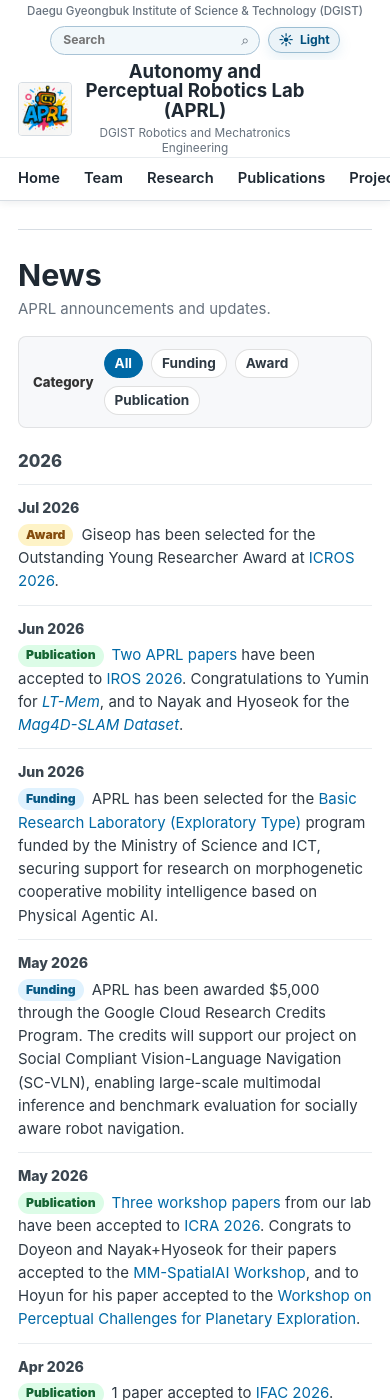
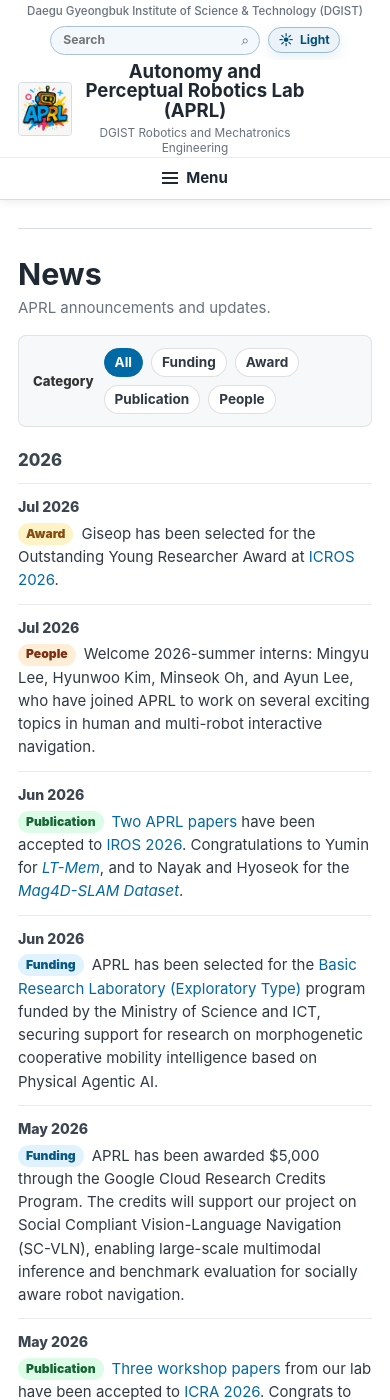
Before and after one commit to team-aprl/team-aprl.github.io, a Jekyll site: the page built from news.html, in a window 390 px wide and 1400 px high. Built offline with Jekyll 4.4.1, drawn with Linux system fonts in a browser that asks for light colours.

Commit message:
Add mobile nav menu and people news filter

```diff
--- a/_includes/header.html
+++ b/_includes/header.html
@@ -21,7 +21,11 @@
       <a class="lab-title-link" href="{{ '/' | relative_url }}"><strong>Autonomy and Perceptual Robotics Lab (APRL)</strong><small>DGIST Robotics and Mechatronics Engineering</small></a>
     </div>
   </div>
-  <nav class="header-inner primary-nav" aria-label="Primary navigation">
+  <button class="header-inner nav-toggle" type="button" aria-expanded="false" aria-controls="primary-navigation">
+    <span class="nav-toggle-icon" aria-hidden="true"></span>
+    <span>Menu</span>
+  </button>
+  <nav class="header-inner primary-nav" id="primary-navigation" aria-label="Primary navigation">
     <a href="{{ '/' | relative_url }}">Home</a>
     <a href="{{ '/team.html' | relative_url }}">Team</a>
     <a href="{{ '/research.html' | relative_url }}">Research</a>
--- a/_layouts/default.html
+++ b/_layouts/default.html
@@ -19,6 +19,7 @@
     <script src="{{ '/lightbox.js?v=20260619-publication-figure' | relative_url }}"></script>
     <script src="{{ '/theme-toggle.js?v=20260626' | relative_url }}"></script>
     <script src="{{ '/header-stickiness.js?v=20260626' | relative_url }}"></script>
+    <script src="{{ '/nav-toggle.js?v=20260627' | relative_url }}"></script>
     <script src="{{ '/site-search.js?v=20260626' | relative_url }}"></script>
   </body>
 </html>
--- /dev/null
+++ b/nav-toggle.js
@@ -0,0 +1,27 @@
+(function () {
+  const button = document.querySelector(".nav-toggle");
+  const nav = document.querySelector("#primary-navigation");
+  const mobileQuery = window.matchMedia("(max-width: 640px)");
+  if (!button || !nav) return;
+
+  function setOpen(open) {
+    document.body.classList.toggle("nav-menu-open", open);
+    button.setAttribute("aria-expanded", open ? "true" : "false");
+  }
+
+  button.addEventListener("click", () => {
+    setOpen(!document.body.classList.contains("nav-menu-open"));
+  });
+
+  nav.addEventListener("click", (event) => {
+    if (event.target.closest("a") && mobileQuery.matches) setOpen(false);
+  });
+
+  function syncMode() {
+    if (!mobileQuery.matches) setOpen(false);
+  }
+
+  if (mobileQuery.addEventListener) mobileQuery.addEventListener("change", syncMode);
+  else mobileQuery.addListener(syncMode);
+  syncMode();
+})();
--- a/news.html
+++ b/news.html
@@ -21,6 +21,7 @@
             <button type="button" data-news-filter="funding" aria-pressed="false">Funding</button>
             <button type="button" data-news-filter="award" aria-pressed="false">Award</button>
             <button type="button" data-news-filter="publication" aria-pressed="false">Publication</button>
+            <button type="button" data-news-filter="people" aria-pressed="false">People</button>
           </div>
         </div>
 
@@ -29,6 +30,10 @@
           <li data-news-category="award" data-home-reveal="true">
             <time datetime="2026-07">Jul 2026</time>
             <p><span class="news-tag tag-award">Award</span>Giseop has been selected for the Outstanding Young Researcher Award at <a href="https://2026.icros.org/">ICROS 2026</a>.</p>
+          </li>
+          <li data-news-category="people">
+            <time datetime="2026-07">Jul 2026</time>
+            <p><span class="news-tag tag-people">People</span>Welcome 2026-summer interns: Mingyu Lee, Hyunwoo Kim, Minseok Oh, and Ayun Lee, who have joined APRL to work on several exciting topics in human and multi-robot interactive navigation.</p>
           </li>
           <li data-news-category="publication" data-home-reveal="true">
             <time datetime="2026-06">Jun 2026</time>
--- a/styles.css
+++ b/styles.css
@@ -442,6 +442,10 @@
   border-top: 1px solid var(--light-line);
   padding-top: 0;
   padding-bottom: 0;
+}
+
+.nav-toggle {
+  display: none;
 }
 
 body.header-compact-sticky .primary-nav {
@@ -3141,34 +3145,81 @@
   }
 
   .primary-nav {
-    flex-wrap: nowrap;
-    justify-content: flex-start;
-    overflow-x: auto;
-    overflow-y: hidden;
-    padding-right: 18px;
-    padding-left: 18px;
-    scrollbar-width: none;
-  }
-
-  .primary-nav::-webkit-scrollbar {
     display: none;
+    padding: 6px 18px 12px;
+    border-top: 1px solid var(--light-line);
+  }
+
+  body.nav-menu-open .primary-nav {
+    display: grid;
+    grid-template-columns: repeat(2, minmax(0, 1fr));
+    gap: 4px 8px;
+    justify-content: stretch;
   }
 
   .primary-nav a {
-    flex: 0 0 auto;
-    min-height: 42px;
-    padding: 0 12px;
+    min-height: 36px;
+    padding: 0 10px;
     font-size: 0.92rem;
     white-space: nowrap;
+    border: 1px solid transparent;
     border-right: 0;
+    border-radius: 6px;
   }
 
   .primary-nav a:first-child {
-    padding-left: 0;
-  }
-
-  .primary-nav a:first-child::after {
+    padding-left: 10px;
+  }
+
+  .primary-nav a::after {
+    display: none;
+  }
+
+  .primary-nav a:hover,
+  .primary-nav a:focus-visible {
+    background: color-mix(in srgb, var(--link) 8%, var(--header-surface));
+    border-color: color-mix(in srgb, var(--link) 20%, var(--line));
+  }
+
+  .nav-toggle {
+    display: flex;
+    align-items: center;
+    justify-content: center;
+    gap: 8px;
+    min-height: 42px;
+    width: 100%;
+    color: var(--text);
+    background: var(--header-surface);
+    border: 0;
+    border-top: 1px solid var(--light-line);
+    font: inherit;
+    font-size: 0.94rem;
+    font-weight: 750;
+    cursor: pointer;
+  }
+
+  .nav-toggle:hover,
+  .nav-toggle:focus-visible {
+    color: var(--header-accent);
+    outline: none;
+  }
+
+  .nav-toggle-icon {
+    position: relative;
+    width: 16px;
+    height: 12px;
+    border-top: 2px solid currentColor;
+    border-bottom: 2px solid currentColor;
+  }
+
+  .nav-toggle-icon::after {
+    position: absolute;
+    top: 3px;
+    right: 0;
     left: 0;
+    height: 2px;
+    background: currentColor;
+    content: "";
   }
 
   h1 {
```
